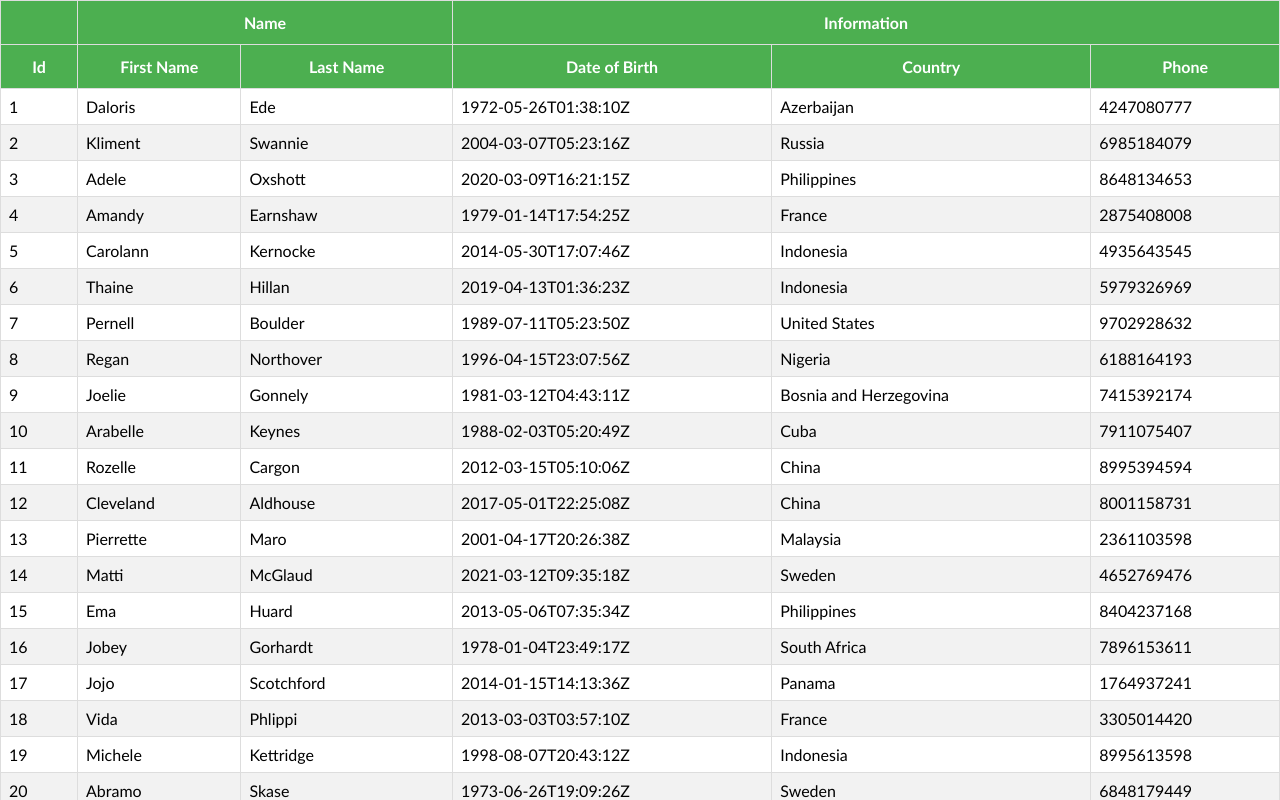
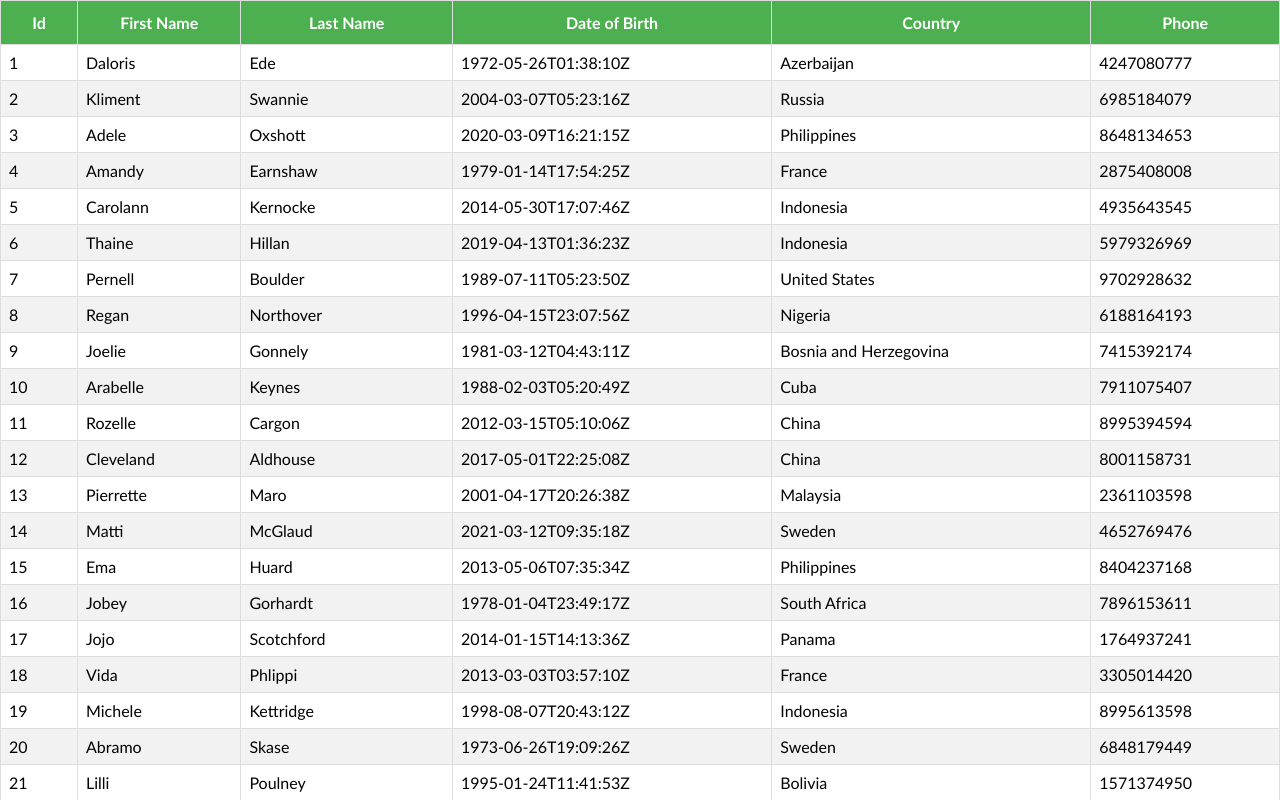
Before and after one commit to md-farid/react-table-project, a React (Create React App) app: page / in a window 1280 px wide. Shown: the top 800 px of the page. Built offline with nearby package versions, Linux system fonts and the light colour scheme.

Commit message:
sorting in react-table

```diff
--- a/package.json
+++ b/package.json
@@ -3,6 +3,8 @@
   "version": "0.1.0",
   "private": true,
   "dependencies": {
+    "@fortawesome/fontawesome-svg-core": "^6.2.1",
+    "@fortawesome/react-fontawesome": "^0.2.0",
     "@testing-library/jest-dom": "^5.16.5",
     "@testing-library/react": "^13.4.0",
     "@testing-library/user-event": "^13.5.0",
--- a/src/App.js
+++ b/src/App.js
@@ -1,10 +1,10 @@
 import React from 'react';
-import BasicTable from './components/BasicTable';
+import SortedTable from './components/SortedTable';
 
 function App() {
   return (
     <div className="App">
-      <BasicTable/>
+      <SortedTable/>
     </div>
   );
 }
--- /dev/null
+++ b/src/components/SortedTable.js
@@ -0,0 +1,73 @@
+import { useMemo } from 'react';
+import { useTable, useSortBy } from 'react-table';
+import { FontAwesomeIcon } from '@fortawesome/react-fontawesome';
+
+import './table.css';
+import { COLUMNS } from './columns';
+import Information from './information.json';
+
+function SortedTable() {
+
+  const columns = useMemo(() => COLUMNS, []);
+  const information = useMemo(() => Information, []);
+
+  const { getTableProps, getTableBodyProps, headerGroups, footerGroups, rows, prepareRow } = useTable({
+    columns: columns,
+    data: information
+  },useSortBy)
+
+  return (
+    <table {...getTableProps()}>
+      <thead>
+        {
+          headerGroups.map((headerGroup) => (
+            <tr {...headerGroup.getHeaderGroupProps()}>
+              {
+                headerGroup.headers.map((column) => (
+                  <th {...column.getHeaderProps(column.getSortByToggleProps())}>
+                    {column.render('Header')}
+                    <span>
+                      {
+                        column.isSorted ? (column.isSortedDesc ? <FontAwesomeIcon icon="fa-solid fa-sort-up" /> : <FontAwesomeIcon icon="fa-solid fa-sort-down" />): ''
+                      }
+                    </span>
+                  </th>
+                ))
+              }
+            </tr>
+          ))
+        }
+      </thead>
+      <tbody {...getTableBodyProps()}>
+        {
+          rows.map((row) => {
+            prepareRow(row);
+            return(
+              <tr {...row.getRowProps()}>
+                {
+                  row.cells.map((cell) => (
+                    <td {...cell.getCellProps()}>{ cell.render('Cell') }</td>
+                  ))
+                }
+              </tr>)
+          })
+        }
+      </tbody>
+      <tfoot>
+        {
+          footerGroups.map((footerGroup) => (
+            <tr {...footerGroup.getFooterGroupProps()}>
+              {
+                footerGroup.headers.map((column) => (
+                  <td {...column.getFooterProps()}>{ column.render('Footer') }</td>
+                ))
+              }
+            </tr>
+          ))
+        }
+      </tfoot>
+    </table>
+  )
+}
+
+export default SortedTable
```
Also changed, not shown: 1 other file (tests, documents, lock files or other folders).
